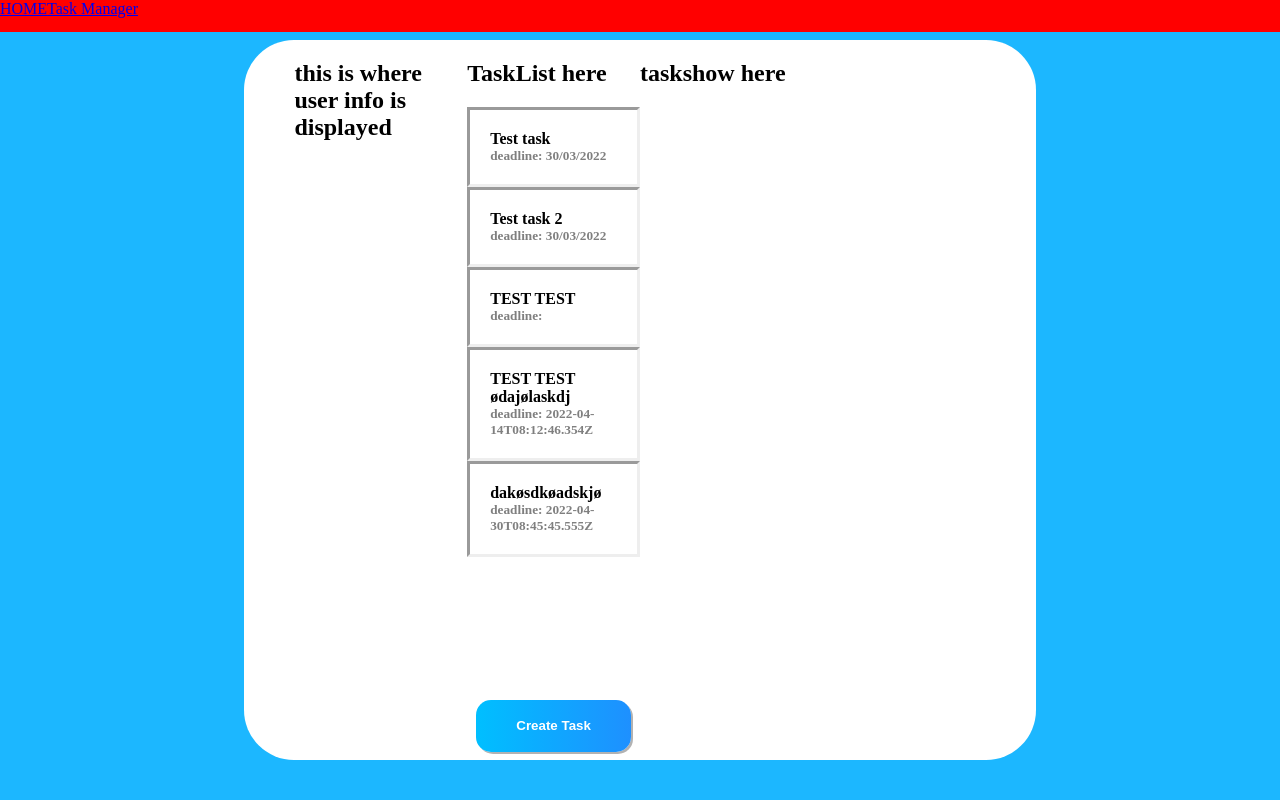
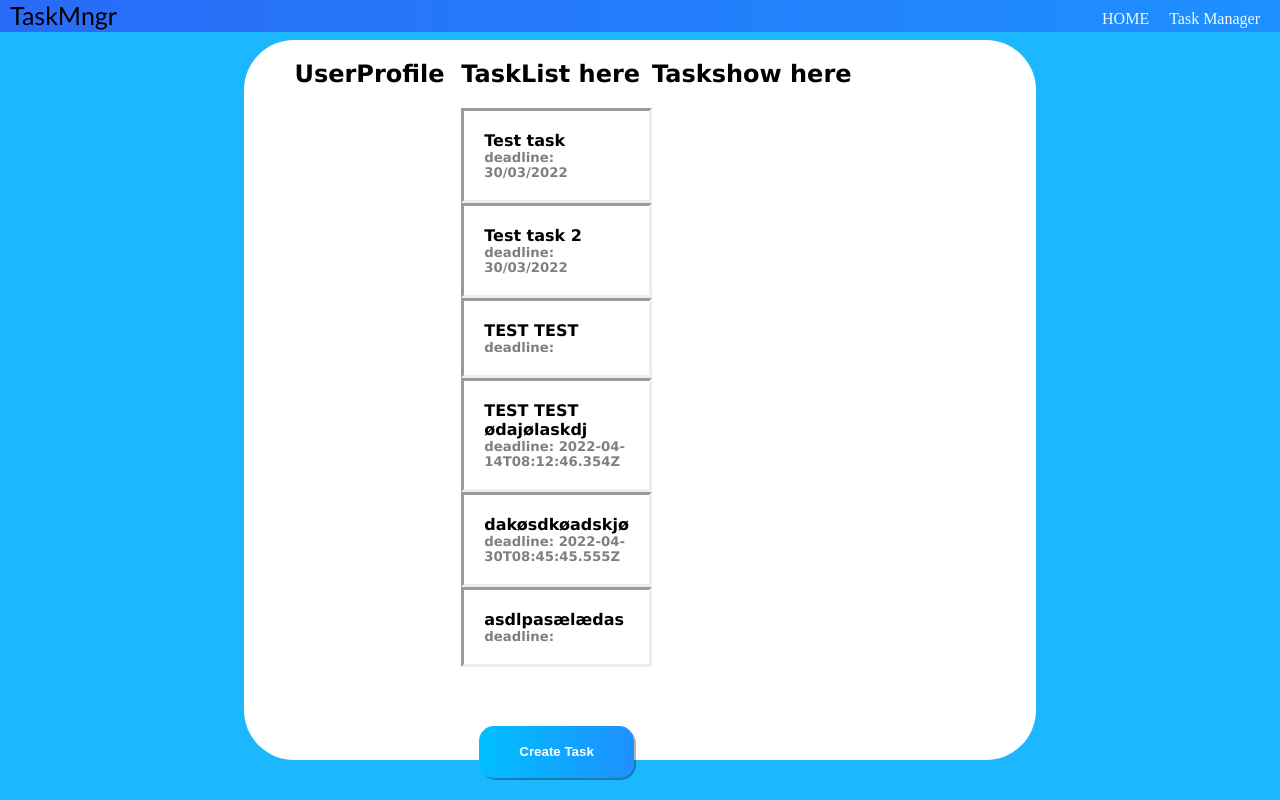
Before and after one commit to Rasvk/taskmanager-nuxt, a Nuxt app: page /TaskManager in a window 1280 px wide. Built offline with nearby package versions, Linux system fonts and the light colour scheme; data requests are answered from the project's data file; what v-calendar would draw is missing.

Commit message:
navbar changes

```diff
--- a/components/NavBar.vue
+++ b/components/NavBar.vue
@@ -1,6 +1,7 @@
 <template>
   <div class="navigation">
-    <nav>
+    <div class="logo">TaskMngr</div>
+    <nav class="links">
       <nuxt-link :to="{ name: 'index' }">HOME</nuxt-link>
       <nuxt-link :to="{ name: 'TaskManager' }">Task Manager</nuxt-link>
     </nav>
@@ -14,11 +15,48 @@ export default {}
 <style scoped>
 .navigation {
   position: absolute;
-  background-color: red;
+  background: linear-gradient(to right, rgb(41, 106, 247), dodgerblue);
   margin: 0 auto;
   left: 0;
   right: 0;
   top: 0;
   height: 4%;
 }
+
+.links {
+  float: right;
+  margin-right: 10px;
+  justify-content: center;
+  padding: 10px;
+}
+
+.nuxt-link-active {
+  color: aliceblue;
+  text-decoration: none;
+  text-align: center;
+  margin-left: 20px;
+}
+
+a {
+  color: aliceblue;
+  text-decoration: none;
+  text-align: center;
+  margin-left: 20px;
+}
+
+.logo {
+  display: table;
+  height: 100%;
+  float: left;
+  font-family: 'Trebuchet MS', 'Lucida Sans Unicode', 'Lucida Grande',
+    'Lucida Sans', Arial, sans-serif;
+  font-size: 25px;
+  margin-left: 10px;
+}
+
+.logo div {
+  height: 100%;
+  display: table-cell;
+  vertical-align: middle;
+}
 </style>
--- a/components/TaskList.vue
+++ b/components/TaskList.vue
@@ -59,6 +59,8 @@ export default {
 .task-list {
   box-sizing: border-box;
   height: 100%;
+  font-family: 'Lucida Sans', 'Lucida Sans Regular', 'Lucida Grande',
+    'Lucida Sans Unicode', Geneva, Verdana, sans-serif;
 }
 
 .t-list {
--- a/components/TaskShow.vue
+++ b/components/TaskShow.vue
@@ -1,6 +1,6 @@
 <template>
   <div class="show">
-    <h2>taskshow here</h2>
+    <h2>Taskshow here</h2>
     <h3 v-if="task">{{ task.title }}</h3>
     <h5 v-if="task.deadlineDate">Deadline: {{ task.deadlineDate }}</h5>
     <p v-if="task">{{ task.description }}</p>
--- a/components/UserProfile.vue
+++ b/components/UserProfile.vue
@@ -1,6 +1,6 @@
 <template>
   <div class="user">
-    <h2>this is where user info is displayed</h2>
+    <h2>UserProfile</h2>
   </div>
 </template>
 
--- a/db.json
+++ b/db.json
@@ -54,6 +54,17 @@
       "finnishedDate": "",
       "deadlineDate": "2022-04-30T08:45:45.555Z",
       "completed": false
+    },
+    {
+      "id": 9477378,
+      "category": "Development",
+      "title": "asdlpasælædas",
+      "description": "dasømøldsam",
+      "createdBy": {},
+      "createdDate": "20/4/2022",
+      "finnishedDate": "",
+      "deadlineDate": "",
+      "completed": false
     }
   ],
   "users": [
@@ -62,10 +73,5 @@
       "name": "Rasmus Vedholm Krog"
     }
   ],
-  "categories": [
-    "Marketing",
-    "Design",
-    "Development",
-    "Management"
-  ]
+  "categories": ["Marketing", "Design", "Development", "Management"]
 }
--- a/pages/TaskManager.vue
+++ b/pages/TaskManager.vue
@@ -68,6 +68,8 @@ export default {
   padding-top: 0px;
   background-color: rgb(255, 255, 255);
   margin: 0 auto;
+  font-family: 'Lucida Sans', 'Lucida Sans Regular', 'Lucida Grande',
+    'Lucida Sans Unicode', Geneva, Verdana, sans-serif;
 }
 
 .t-list {
```
